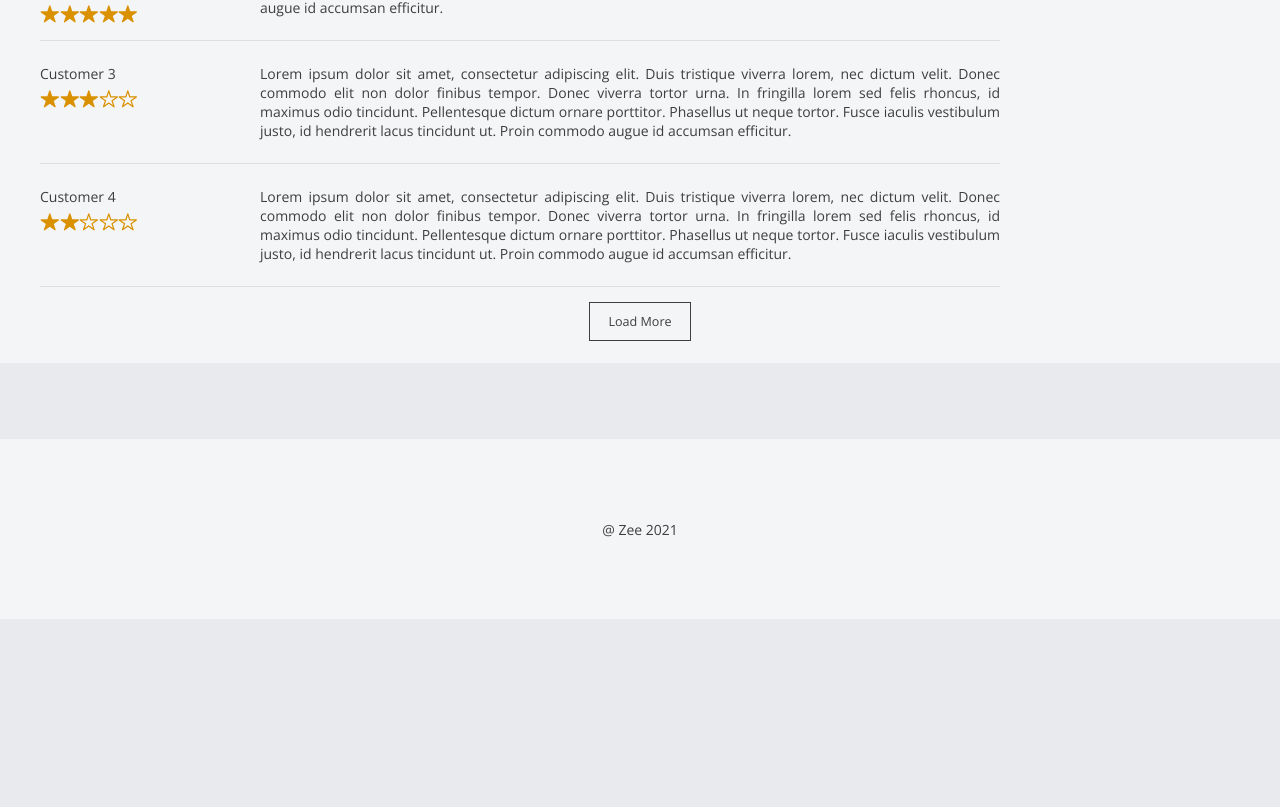
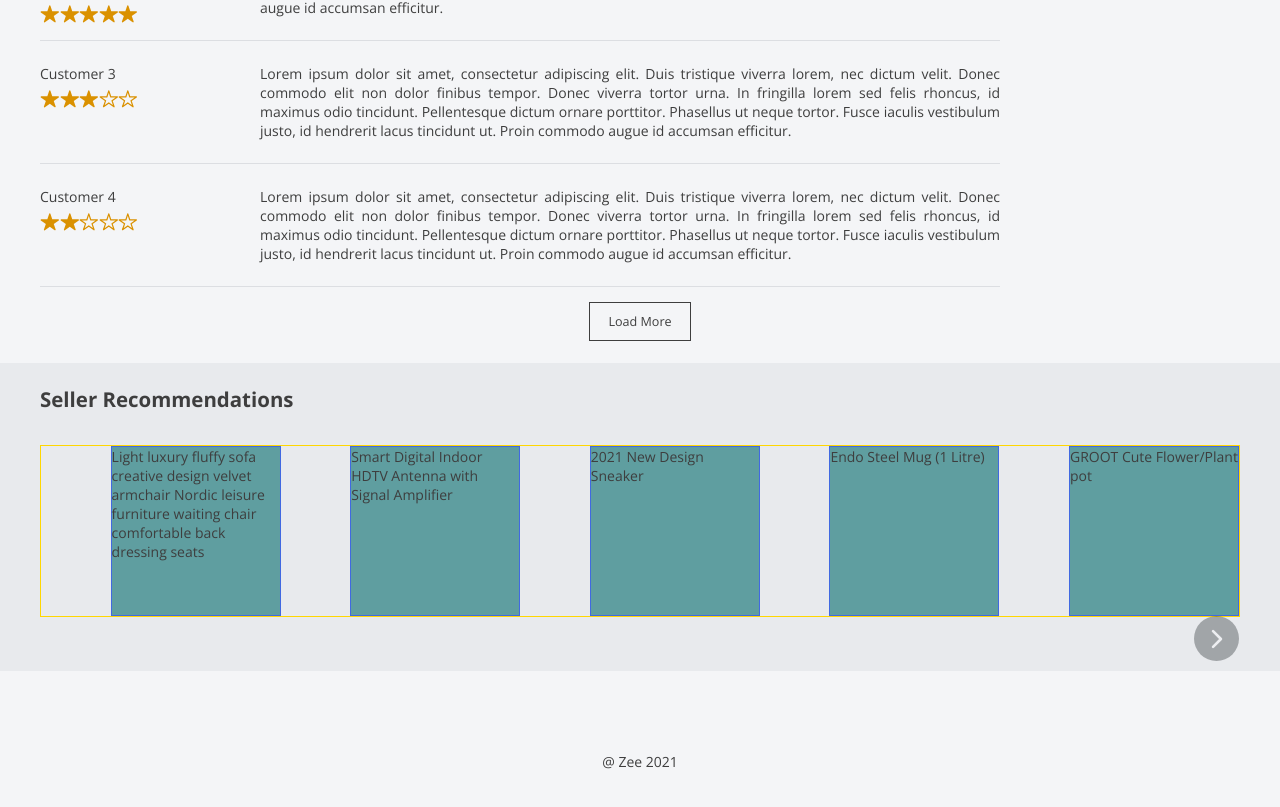
Before and after one commit to KhineKyaw/zee-ecommerce-site-client, a React (Create React App) app: page /product/1 in a window 1280 px wide. Shown: the part 1503-2310 px from the top of the page. Before the commit the page ends 2122 px from the top, so only its background shows below. Built offline with nearby package versions, Linux system fonts and the light colour scheme.

Commit message:
some minor change.

```diff
--- a/src/components/Product/ProductListItem/ProductListItem.js
+++ b/src/components/Product/ProductListItem/ProductListItem.js
@@ -7,7 +7,7 @@ import classes from "./ProductListItem.module.css"
 const ProductListItem = props => {
   const { id, title, price, imageUrl } = props.item
   return (
-    <Card className={classes.container}>
+    <div className={classes.container}>
       <Link to={`product/${id}`} className={classes["image-container"]}>
         <img src={imageUrl} alt={title} />
       </Link>
@@ -17,7 +17,7 @@ const ProductListItem = props => {
         </Link>
         <p className={classes.price}>Ks {price}</p>
       </div>
-    </Card>
+    </div>
   )
 }
 
--- a/src/components/Product/ProductListItem/ProductListItem.module.css
+++ b/src/components/Product/ProductListItem/ProductListItem.module.css
@@ -3,11 +3,12 @@
 }
 
 .container {
+  background-color: var(--color-white);
+  border-bottom: 1px solid var(--color-gray-border);
   display: flex;
+  padding: var(--size-common-whitespace-smaller);
+  overflow: hidden;
   width: 100%;
-  height: var(--p-item-size);
-  background-color: var(--color-white);
-  overflow: hidden;
 }
 
 .image-container img {
@@ -32,5 +33,5 @@
 }
 
 .inner-container {
-  padding: var(--size-common-whitespace-smaller);
+  padding: 0 var(--size-common-whitespace-smaller);
 }
--- a/src/components/Product/Recommendations/Recommendations.js
+++ b/src/components/Product/Recommendations/Recommendations.js
@@ -1,21 +1,21 @@
-import React from "react";
+import React from "react"
 
-import classes from "./Recommendations.module.css";
-import ProductItem from "../ProductItem/ProductItem";
-import getProducts from "../../../api/getProducts";
-import Carousel from "../../UI/Carousel/Carousel";
+import classes from "./Recommendations.module.css"
+import ProductItem from "../ProductItem/ProductItem"
+import getProducts from "../../../api/getProducts"
+import Carousel from "../../UI/Carousel/Carousel"
 
 const Recommendations = () => {
   const renderItem = ({ item }) => {
-    return <ProductItem item={item} className={classes.item} />;
-  };
+    return <div className={classes.temp}>{item.title}</div>
+  }
 
   return (
     <>
       <h3 className={classes.title}>Seller Recommendations</h3>
       <Carousel data={getProducts(0, 10).result} renderItem={renderItem} />
     </>
-  );
-};
+  )
+}
 
-export default Recommendations;
+export default Recommendations
--- a/src/components/Product/Recommendations/Recommendations.module.css
+++ b/src/components/Product/Recommendations/Recommendations.module.css
@@ -1,3 +1,10 @@
 .title {
   margin-bottom: 32px;
 }
+
+.temp {
+  background-color: cadetblue;
+  width: 170px;
+  height: 170px;
+  border: 1px solid royalblue;
+}
--- a/src/components/UI/Carousel/Carousel.js
+++ b/src/components/UI/Carousel/Carousel.js
@@ -19,7 +19,7 @@ const Carousel = props => {
   const showItemCount = 5
 
   const setPosition = (next = true) => {
-    const itemWidth = itemRef.current.offsetWidth + margin * 2
+    const itemWidth = itemRef.current.offsetWidth + margin
     var pos =
       currentPosition.current + (next ? 1 : -1) * (scrollNumber * itemWidth)
     const maxScrollWidth =
@@ -46,7 +46,7 @@ const Carousel = props => {
     const netWidth =
       caroselRef.current.offsetWidth -
       itemRef.current.offsetWidth * showItemCount
-    setMargin(netWidth / (showItemCount * 2))
+    setMargin(netWidth / showItemCount)
   }, [])
 
   const itemWrapper = useCallback(
@@ -57,7 +57,7 @@ const Carousel = props => {
           key={item.id || index}
           className={classes.itemWrapper}
           style={{
-            margin: `0 ${margin}px`
+            marginLeft: `${margin}px`
           }}>
           <props.renderItem item={item} index={index} />
         </div>
--- a/src/components/UI/Carousel/Carousel.module.css
+++ b/src/components/UI/Carousel/Carousel.module.css
@@ -2,6 +2,7 @@
   position: relative;
   width: 100%;
   white-space: nowrap;
+  border: 1px solid gold;
 }
 
 .carosel {
@@ -25,8 +26,8 @@
   outline: none;
   background-color: var(--color-dark-background);
   border-radius: 50%;
-  top: 50%;
-  transform: translateY(-100%) translateX(-100%);
+  /* top: 50%;
+  transform: translateY(-100%) translateX(-100%); */
   display: flex;
   justify-content: center;
   align-items: center;
@@ -42,7 +43,7 @@
 
 .btnNext {
   right: 0;
-  transform: translateY(-100%) translateX(100%);
+  /* transform: translateY(-100%) translateX(100%); */
 }
 
 .carosel::-webkit-scrollbar {
@@ -51,7 +52,7 @@
 
 .btnPrev:hover,
 .btnNext:hover {
-  opacity: 0.8;
+  opacity: 0.85;
 }
 
 .hide {
--- a/src/components/UI/ListView/ListView.js
+++ b/src/components/UI/ListView/ListView.js
@@ -1,13 +1,13 @@
-import React, { useEffect, useRef, useState } from "react"
+import React from "react"
 
 import classes from "./ListView.module.css"
 
 const ListView = props => {
   return (
     <div className={classes.list}>
-      {props.data.map(i => (
-        <props.renderItem key={i} item={i} />
-      ))}
+      {props.data
+        ? props.data.map(item => <props.renderItem key={item.id} item={item} />)
+        : null}
     </div>
   )
 }
--- /dev/null
+++ b/src/components/UI/ListView/ListView.module.css
@@ -0,0 +1,3 @@
+.list{
+    background-color: aquamarine;
+}
--- a/src/components/UI/Pagination/Pagination.js
+++ b/src/components/UI/Pagination/Pagination.js
@@ -2,14 +2,13 @@ import React from "react"
 
 import classes from "./Pagination.module.css"
 
-const DEFAULT_ITEM_COUNT_PER_PAGE = 12
 const SHOWN_PAGE_LIMIT = 5
 const SHOWN_PAGE_TAIL = 3
 
 const Pagination = props => {
-  const { dataLength, onSelect, onClickNext, onClickPrev } = props
+  const { dataLength, onSelect, onClickNext, onClickPrev, itemsPerPage } = props
   let activePage = +props.activePage || 1
-  const pageLength = Math.floor(dataLength / DEFAULT_ITEM_COUNT_PER_PAGE)
+  const pageLength = Math.floor(dataLength / itemsPerPage)
 
   let startPage = 0
   let endPage = SHOWN_PAGE_LIMIT
--- a/src/routes/ProductDetails.js
+++ b/src/routes/ProductDetails.js
@@ -1,44 +1,44 @@
-import React, { useEffect, useState } from "react";
+import React, { useEffect, useState } from "react"
 
-import classes from "./ProductDetails.module.css";
-import getProducts from "../api/getProducts";
-import ImageView from "../components/Product/ImageView/ImageView";
-import CartOptions from "../components/Product/CartOptions/CartOptions";
-import ProductDescription from "../components/Product/ProductDescription/ProductDescription";
-import Reviews from "../components/Reviews/Reviews";
-import Recommendations from "../components/Product/Recommendations/Recommendations";
-import SectionWrapper from "../hoc/SectionWrapper";
-import Layout from "../hoc/Layout";
-import Breadcrumb from "../components/UI/Breadcrumb/Breadcrumb";
-import getCategories from "../api/getCategories";
+import classes from "./ProductDetails.module.css"
+import getProducts from "../api/getProducts"
+import ImageView from "../components/Product/ImageView/ImageView"
+import CartOptions from "../components/Product/CartOptions/CartOptions"
+import ProductDescription from "../components/Product/ProductDescription/ProductDescription"
+import Reviews from "../components/Reviews/Reviews"
+import Recommendations from "../components/Product/Recommendations/Recommendations"
+import SectionWrapper from "../hoc/SectionWrapper"
+import Layout from "../hoc/Layout"
+import Breadcrumb from "../components/UI/Breadcrumb/Breadcrumb"
+import getCategories from "../api/getCategories"
 
-const FIXED_LINKS = { Home: "/", Products: "/products" };
+const FIXED_LINKS = { Home: "/", Products: "/products" }
 
-const ProductDetails = (props) => {
-  const [data, setData] = useState();
-  const [category, setCategory] = useState();
-  const productId = Number(props.match.params.id);
+const ProductDetails = props => {
+  const [data, setData] = useState()
+  const [category, setCategory] = useState()
+  const productId = Number(props.match.params.id)
 
   const links =
     category && data
       ? { ...FIXED_LINKS, [category.name]: `/category/${category.id}` }
-      : FIXED_LINKS;
+      : FIXED_LINKS
 
   useEffect(() => {
-    const products = getProducts(productId, 1);
-    const product = products.result.length !== 0 && products.result[0];
-    const categories = getCategories();
-    console.log(categories, product);
+    const products = getProducts(productId, 1)
+    const product = products.result.length !== 0 && products.result[0]
+    const categories = getCategories()
+    console.log(categories, product)
     const category = categories.reduce((obj, item) => {
-      if (item.id === product.categoryId) return item;
-      return obj;
-    }, {});
+      if (item.id === product.categoryId) return item
+      return obj
+    }, {})
 
-    setData(product);
-    setCategory(category);
-  }, [productId]);
+    setData(product)
+    setCategory(category)
+  }, [productId])
 
-  if (!data) return null;
+  if (!data) return null
 
   return (
     <div className={classes.wrapper}>
@@ -47,7 +47,7 @@ const ProductDetails = (props) => {
           <Breadcrumb links={links} last={data ? data.title : null} />
         </Layout>
       </SectionWrapper>
-      <SectionWrapper background="light">
+      <SectionWrapper background='light'>
         <div className={classes.main}>
           <ImageView data={data.images} />
           <CartOptions data={data} />
@@ -58,18 +58,18 @@ const ProductDetails = (props) => {
           <ProductDescription data={data} />
         </div>
       </SectionWrapper>
-      <SectionWrapper background="light">
+      <SectionWrapper background='light'>
         <div className={classes.reviews}>
           <Reviews data={{}} />
         </div>
       </SectionWrapper>
       <SectionWrapper>
         <div className={classes.recommendation}>
-          {/* <Recommendations /> */}
+          <Recommendations />
         </div>
       </SectionWrapper>
     </div>
-  );
-};
+  )
+}
 
-export default ProductDetails;
+export default ProductDetails
--- a/src/routes/ProductsCategory.js
+++ b/src/routes/ProductsCategory.js
@@ -11,6 +11,10 @@ import ViewSwitch from "../components/Products/ViewSwitch/ViewSwitch"
 import GridView from "../components/UI/GridView/GridView"
 import Pagination from "../components/UI/Pagination/Pagination"
 import getProducts from "../api/getProducts"
+import ListView from "../components/UI/ListView/ListView"
+import ProductListItem from "../components/Product/ProductListItem/ProductListItem"
+
+const PRODUCTS_PER_PAGE = 12
 
 function useQuery() {
   return new URLSearchParams(useLocation().search)
@@ -43,15 +47,21 @@ const ProductsCategory = () => {
   }
 
   useEffect(() => {
-    setData(getProducts(page, 12, category_id))
+    setData(getProducts(page, PRODUCTS_PER_PAGE, category_id))
   }, [category_id, page])
 
   const itemList = data ? (
     <>
-      <GridView data={data ? data.result : null} renderItem={ProductItem} />
+      {!switchState ? (
+        <GridView data={data.result} renderItem={ProductItem} />
+      ) : (
+        <ListView data={data.result} renderItem={ProductListItem} />
+      )}
+
       <Pagination
         activePage={page}
         dataLength={data.length}
+        itemsPerPage={PRODUCTS_PER_PAGE}
         onSelect={handlePageChange}
         onClickPrev={handlePrev}
         onClickNext={handleNext}
@@ -70,7 +80,7 @@ const ProductsCategory = () => {
           <div className={classes.topContainer}>
             <h2>All Products</h2>
             <div className={classes.actionBar}>
-              <p>182 results</p>
+              <p>{data ? data.length : null} results</p>
               <ViewSwitch state={switchState} onSwitch={switchStateHandler} />
             </div>
           </div>
```
